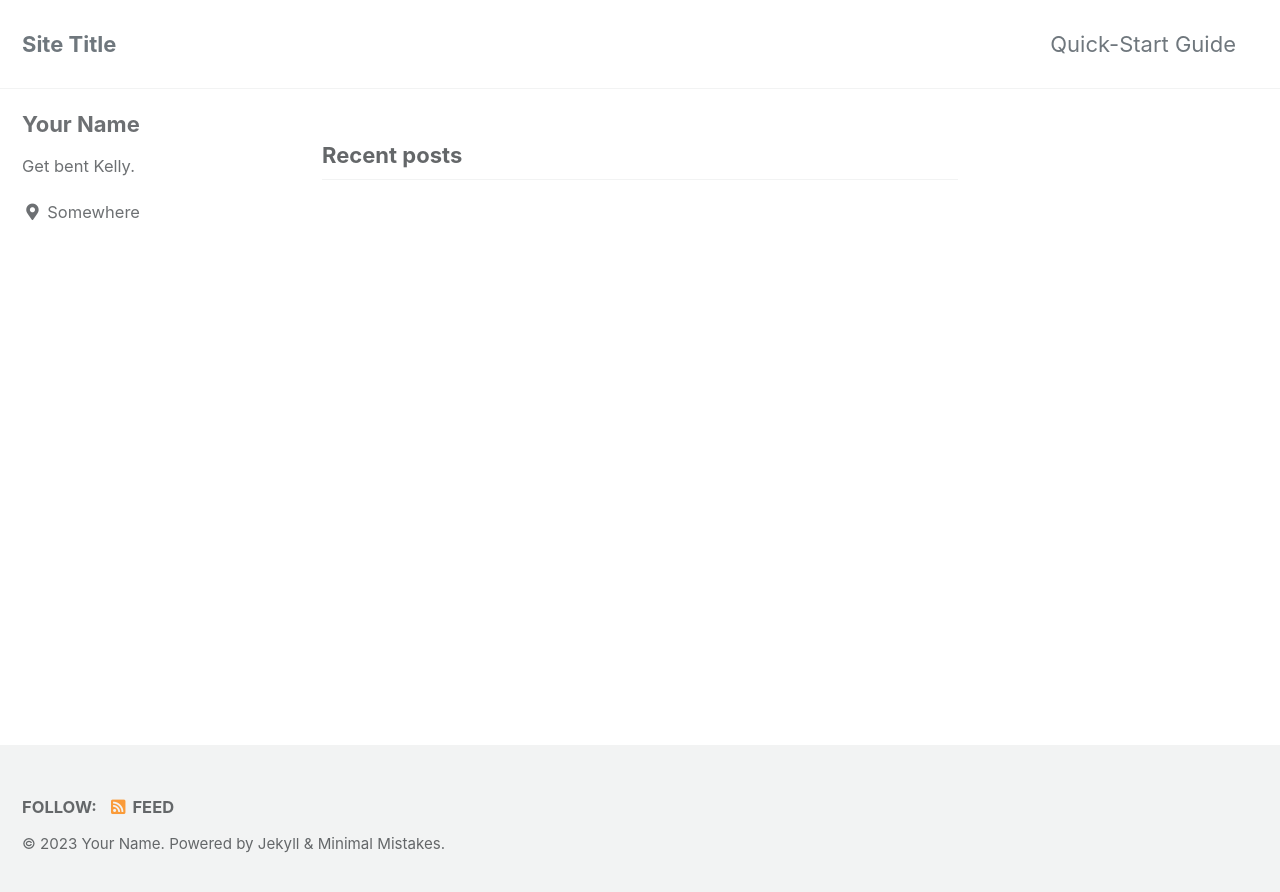
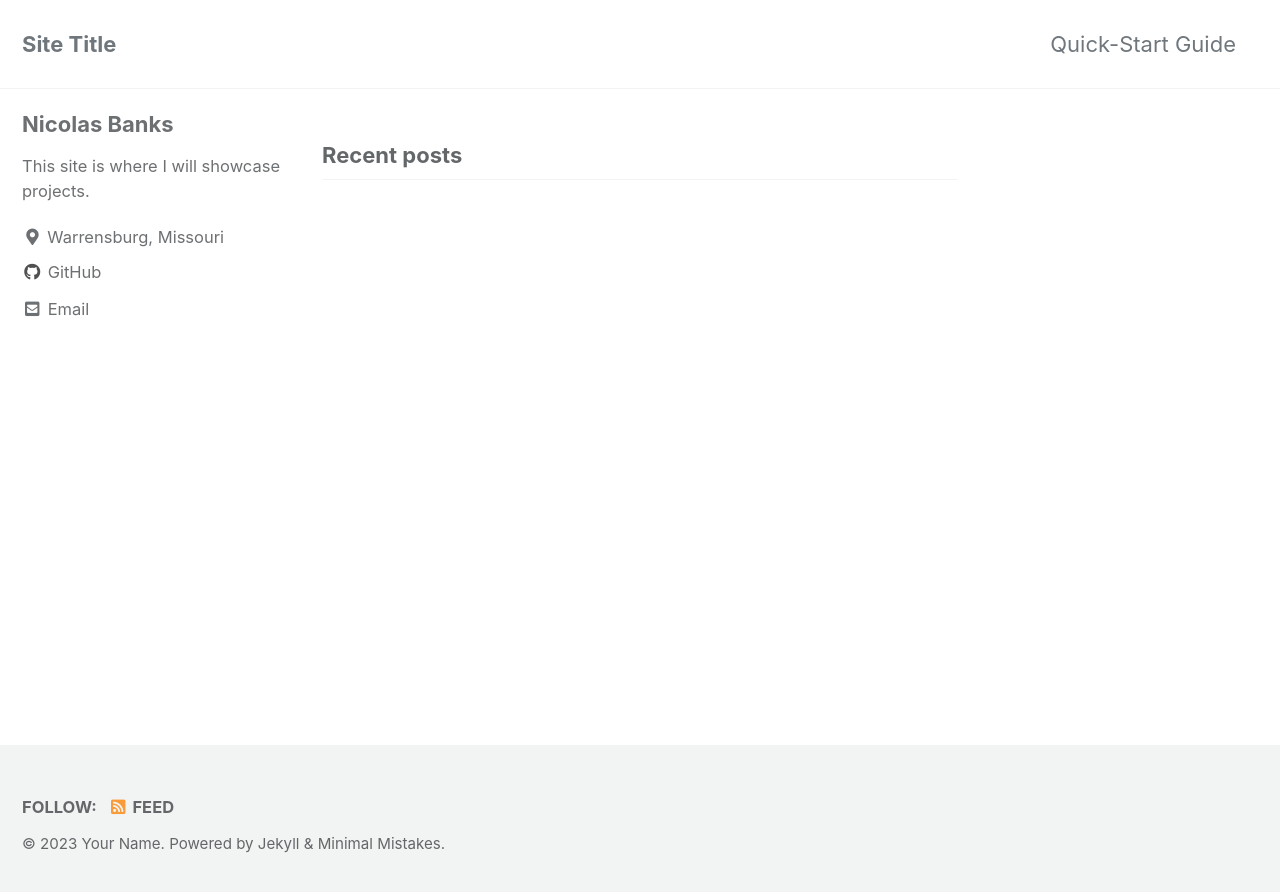
Before and after one commit to ncb78380/ncb78380.github.io, a Jekyll site: the page built from index.html, in a window 1280 px wide. Shown: the top 892 px of the page. Built offline with Jekyll 4.4.1, drawn with Linux system fonts in a browser that asks for light colours; cached includes are drawn as plain includes; the list of posts is cut into pages by our own code.

Commit message:
Update _config.yml

```diff
--- a/_config.yml
+++ b/_config.yml
@@ -104,11 +104,11 @@ analytics:
 
 # Site Author
 author:
-  name             : "Your Name"
+  name             : "Nicolas Banks"
   avatar           : # path of avatar image, e.g. "/assets/images/bio-photo.jpg"
-  bio              : "Get bent Kelly."
-  location         : "Somewhere"
-  email            :
+  bio              : "This site is where I will showcase projects."
+  location         : "Warrensburg, Missouri"
+  email            : "nicolas@nicolasbanks.net"
   links:
     - label: "Email"
       icon: "fas fa-fw fa-envelope-square"
@@ -124,7 +124,7 @@ author:
       # url: "https://facebook.com/"
     - label: "GitHub"
       icon: "fab fa-fw fa-github"
-      # url: "https://github.com/"
+      url: "https://github.com/ncb78380"
     - label: "Instagram"
       icon: "fab fa-fw fa-instagram"
       # url: "https://instagram.com/"
```
